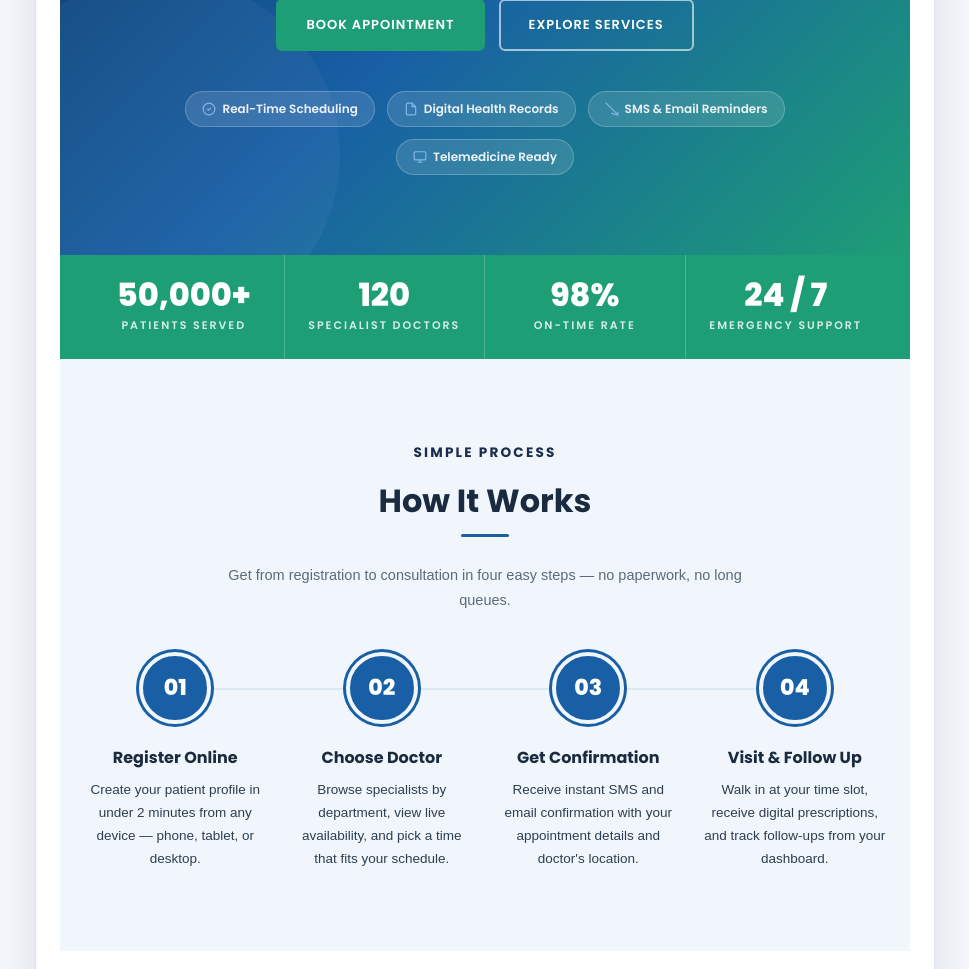
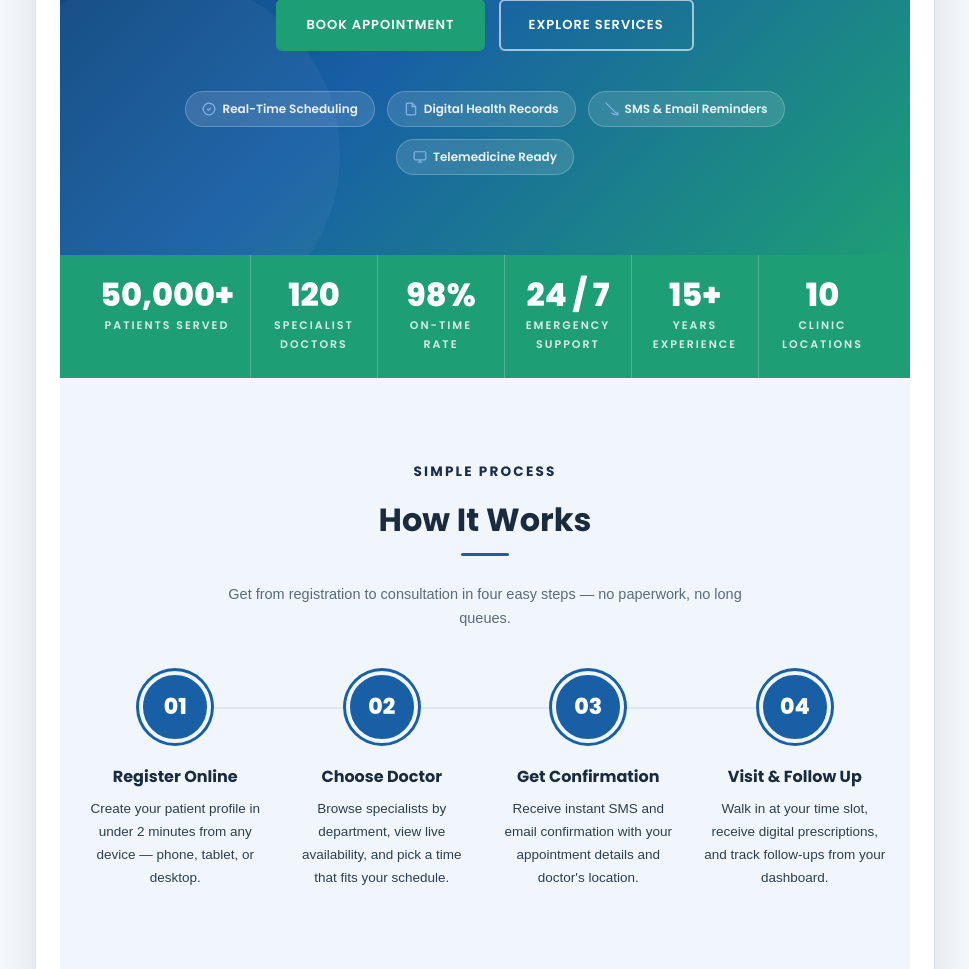
Before and after one commit to sandipmahat/Hospital-Appointment-Management-System, a Python web app: template apps/templates/medhub.html in a window 1280 px wide. Shown: the part 660-1629 px from the top of the page, without its empty margins (155-1124 px from the left). Run offline with Jinja, Linux system fonts and the light colour scheme; the template is opened without the code that fills it, so the values that code supplies are empty.

Commit message:
Expand homepage stats bar from 4 to 6 metrics

```diff
--- a/apps/static/css/medhub.css
+++ b/apps/static/css/medhub.css
@@ -414,7 +414,7 @@ img {
 
 .stats-bar .container {
   display: grid;
-  grid-template-columns: repeat(4, 1fr);
+  grid-template-columns: repeat(6, 1fr);
 }
 
 .stat-item {
@@ -1324,7 +1324,7 @@ select:focus-visible {
     display: none;
   }
   .stats-bar .container {
-    grid-template-columns: repeat(2, 1fr);
+    grid-template-columns: repeat(3, 1fr);
   }
   .dept-grid {
     grid-template-columns: repeat(2, 1fr);
--- a/apps/templates/medhub.html
+++ b/apps/templates/medhub.html
@@ -62,6 +62,14 @@
     <div class="stat-item">
       <div class="num">24 / 7</div>
       <div class="lbl">Emergency Support</div>
+    </div>
+    <div class="stat-item">
+      <div class="num">15+</div>
+      <div class="lbl">Years Experience</div>
+    </div>
+    <div class="stat-item">
+      <div class="num">10</div>
+      <div class="lbl">Clinic Locations</div>
     </div>
   </div>
 </div>
```
